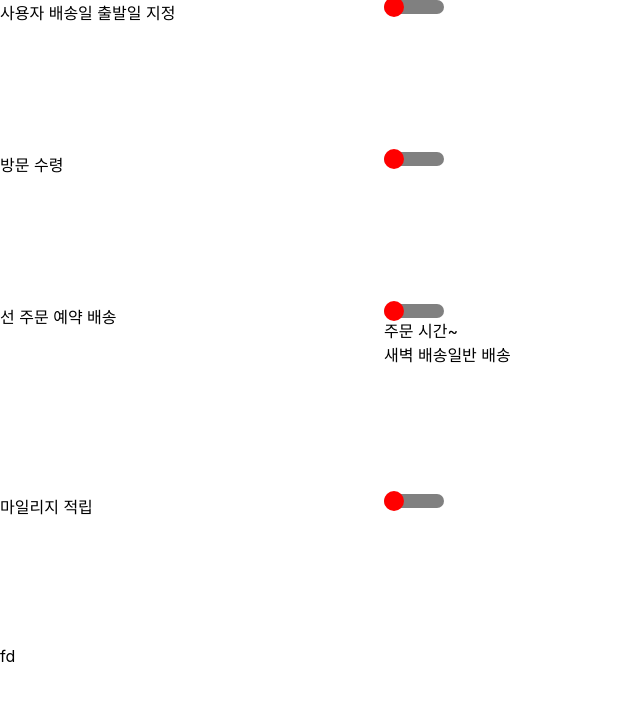
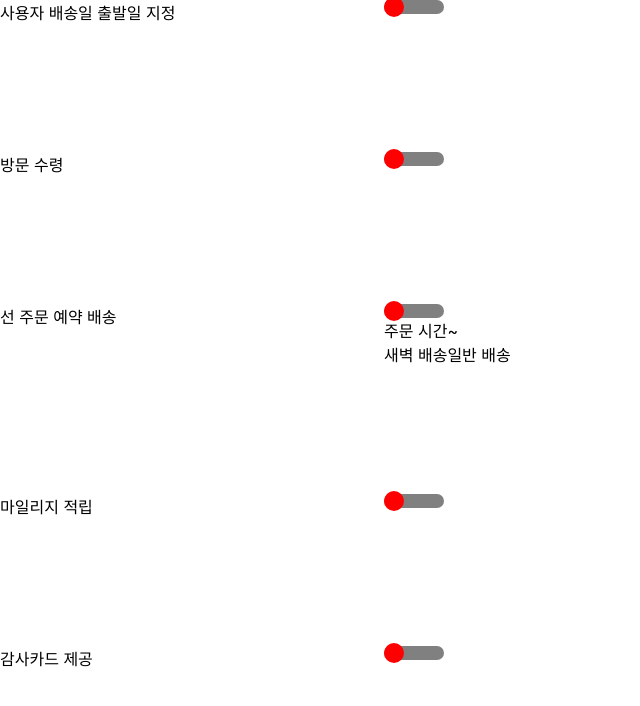
Before and after one commit to console-lo9/wanted_pre_onboarding_02, a React (Create React App) app: page / in a window 1280 px wide. Shown: the top 706 px of the page, without its empty margins (0-640 px from the left). Built offline with nearby package versions, Linux system fonts and the light colour scheme.

Commit message:
Add: 기타 폴더에 감사카드 제공 컴포넌트 작성

```diff
--- a/src/components/Etc/ProvideCard.jsx
+++ b/src/components/Etc/ProvideCard.jsx
@@ -1,7 +1,18 @@
+import OnOffButton from "layout/OnOffButton";
 import React from "react";
+import styles from "./ProvideCard.module.css";
+
+const ID_5 = "id5";
 
 function ProvideCard() {
-  return <div>fd</div>;
+  return (
+    <div className={styles.container}>
+      <div className={styles.name}>감사카드 제공</div>
+      <div className={styles.content}>
+        <OnOffButton id={ID_5} />
+      </div>
+    </div>
+  );
 }
 
 export default ProvideCard;
--- /dev/null
+++ b/src/components/Etc/ProvideCard.module.css
@@ -0,0 +1,10 @@
+.container {
+  display: flex;
+  flex-direction: row;
+}
+.container > .name {
+  flex: 1 1 30%;
+}
+.container > .content {
+  flex: 1 1 70%;
+}
--- a/src/components/ProductBenefit/AccumulateMileage.jsx
+++ b/src/components/ProductBenefit/AccumulateMileage.jsx
@@ -2,14 +2,14 @@ import OnOffButton from "layout/OnOffButton";
 import React from "react";
 import styles from "./AccumulateMileage.module.css";
 
-const ID_2 = "id2";
+const ID_4 = "id4";
 
 function AccumulateMileage() {
   return (
     <div className={styles.container}>
       <div className={styles.name}>마일리지 적립</div>
       <div className={styles.content}>
-        <OnOffButton id={ID_2} />
+        <OnOffButton id={ID_4} />
       </div>
     </div>
   );
```
